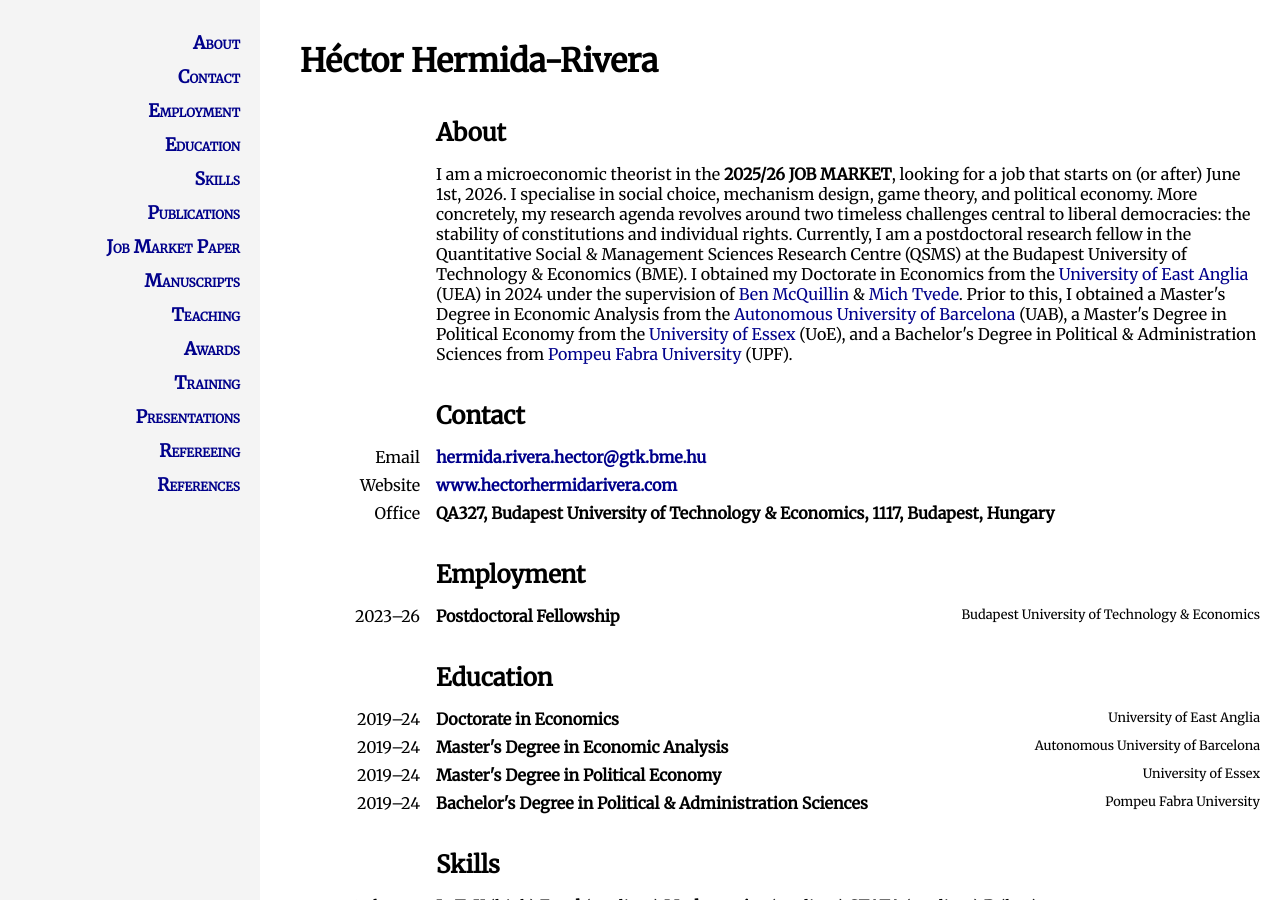
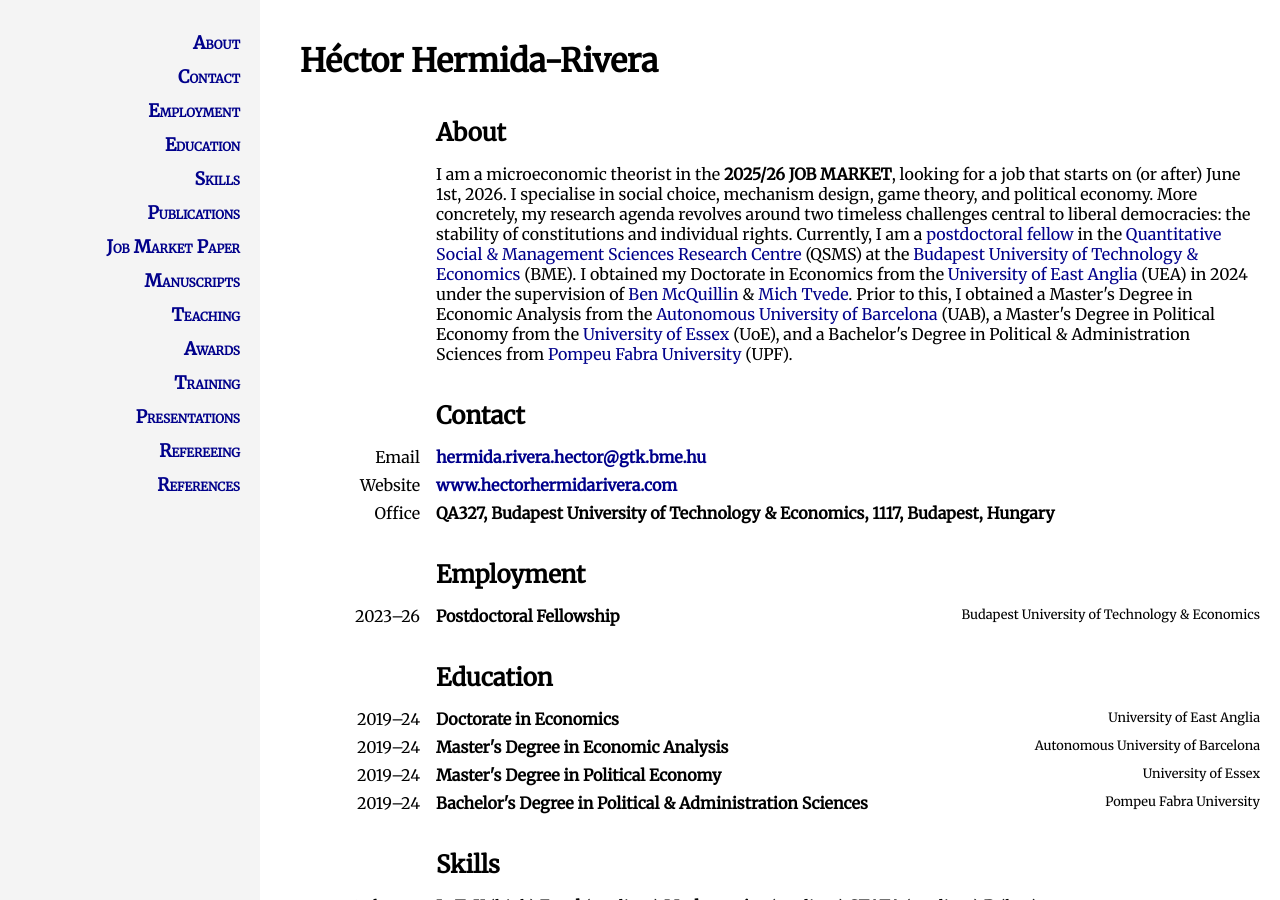
Before and after one commit to HectorHermidaRivera/hectorhermidarivera.github.io, a Jekyll site: the page built from index.md, in a window 1280 px wide and 900 px high. Built offline with Jekyll 4.4.1, drawn with Linux system fonts in a browser that asks for light colours.

Commit message:
Update index.md

```diff
--- a/index.md
+++ b/index.md
@@ -8,7 +8,7 @@ title: Home
 
 <div class="two-column">
     <div class="label"></div>
-    <div class="value">I am a microeconomic theorist in the <b>2025/26 JOB MARKET</b>, looking for a job that starts on (or after) June 1st, 2026. I specialise in social choice, mechanism design, game theory, and political economy. More concretely, my research agenda revolves around two timeless challenges central to liberal democracies: the stability of constitutions and individual rights. Currently, I am a postdoctoral research fellow in the Quantitative Social & Management Sciences Research Centre (QSMS) at the Budapest University of Technology & Economics (BME). I obtained my Doctorate in Economics from the <a href="https://www.uea.ac.uk">University of East Anglia</a> (UEA) in 2024 under the supervision of <a href="https://research-portal.uea.ac.uk/en/persons/ben-mcquillin/">Ben McQuillin</a> & <a href="https://sheffield.ac.uk/economics/staff/academic/mich-tvede">Mich Tvede</a>. Prior to this, I obtained a Master's Degree in Economic Analysis from the <a href="https://www.uab.cat/web/universitat-autonoma-de-barcelona-1345467954774.html">Autonomous University of Barcelona</a> (UAB), a Master's Degree in Political Economy from the <a href="https://www.upf.edu">University of Essex</a> (UoE), and a Bachelor's Degree in Political & Administration Sciences from <a href="https://www.upf.edu">Pompeu Fabra University</a> (UPF).</div>
+    <div class="value">I am a microeconomic theorist in the <b>2025/26 JOB MARKET</b>, looking for a job that starts on (or after) June 1st, 2026. I specialise in social choice, mechanism design, game theory, and political economy. More concretely, my research agenda revolves around two timeless challenges central to liberal democracies: the stability of constitutions and individual rights. Currently, I am a <a href="https://qsms.bme.hu/index.php/hector-hermida-rivera/">postdoctoral fellow</a> in the <a href="https://qsms.bme.hu">Quantitative Social & Management Sciences Research Centre</a> (QSMS) at the <a href="https://www.bme.hu/?language=en">Budapest University of Technology & Economics</a> (BME). I obtained my Doctorate in Economics from the <a href="https://www.uea.ac.uk">University of East Anglia</a> (UEA) in 2024 under the supervision of <a href="https://research-portal.uea.ac.uk/en/persons/ben-mcquillin/">Ben McQuillin</a> & <a href="https://sheffield.ac.uk/economics/staff/academic/mich-tvede">Mich Tvede</a>. Prior to this, I obtained a Master's Degree in Economic Analysis from the <a href="https://www.uab.cat/web/universitat-autonoma-de-barcelona-1345467954774.html">Autonomous University of Barcelona</a> (UAB), a Master's Degree in Political Economy from the <a href="https://www.upf.edu">University of Essex</a> (UoE), and a Bachelor's Degree in Political & Administration Sciences from <a href="https://www.upf.edu">Pompeu Fabra University</a> (UPF).</div>
 </div>
 
 ## Contact
@@ -197,7 +197,7 @@ title: Home
   <div class="label">1.</div>
   <div class="value">
     <div class="fill-line">
-      <span>Public Choice</span>
+      <span><b>Public Choice</b></span>
       <span>2024</span>
     </div>
   </div>
```
